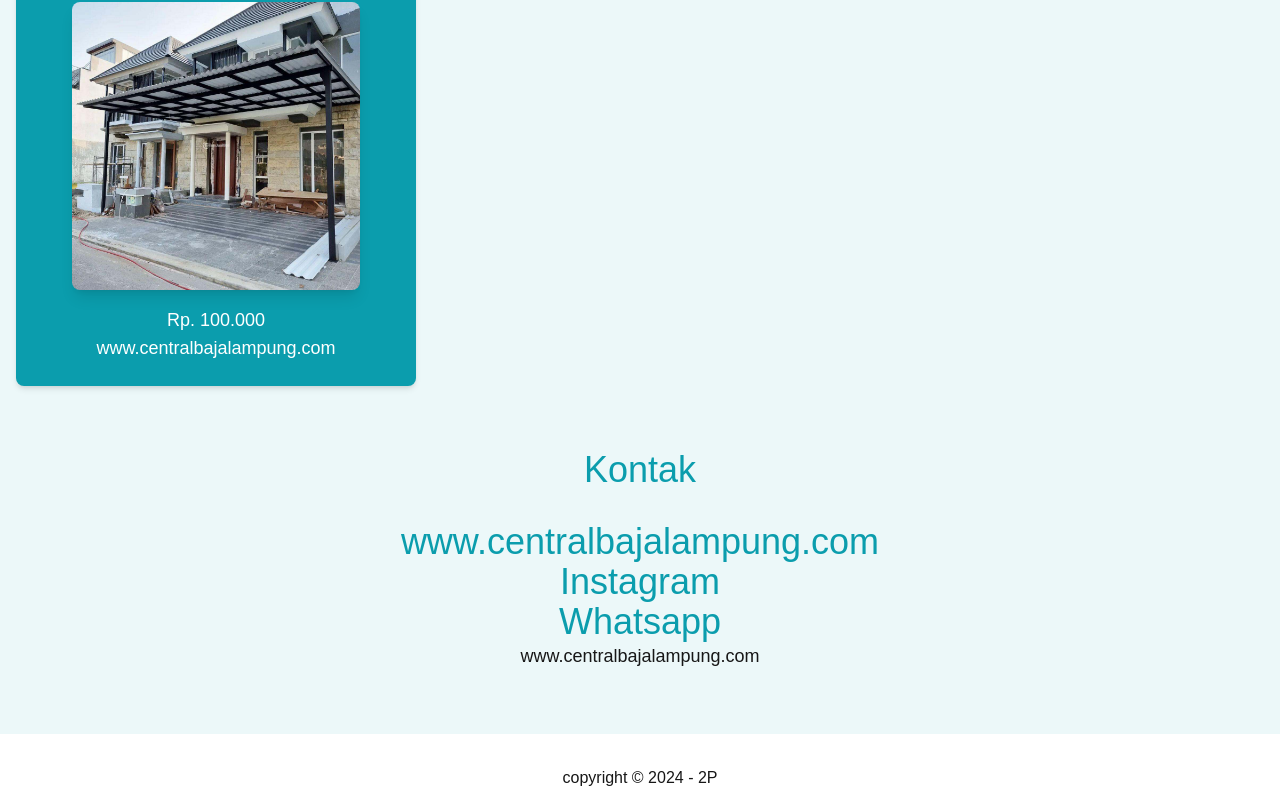
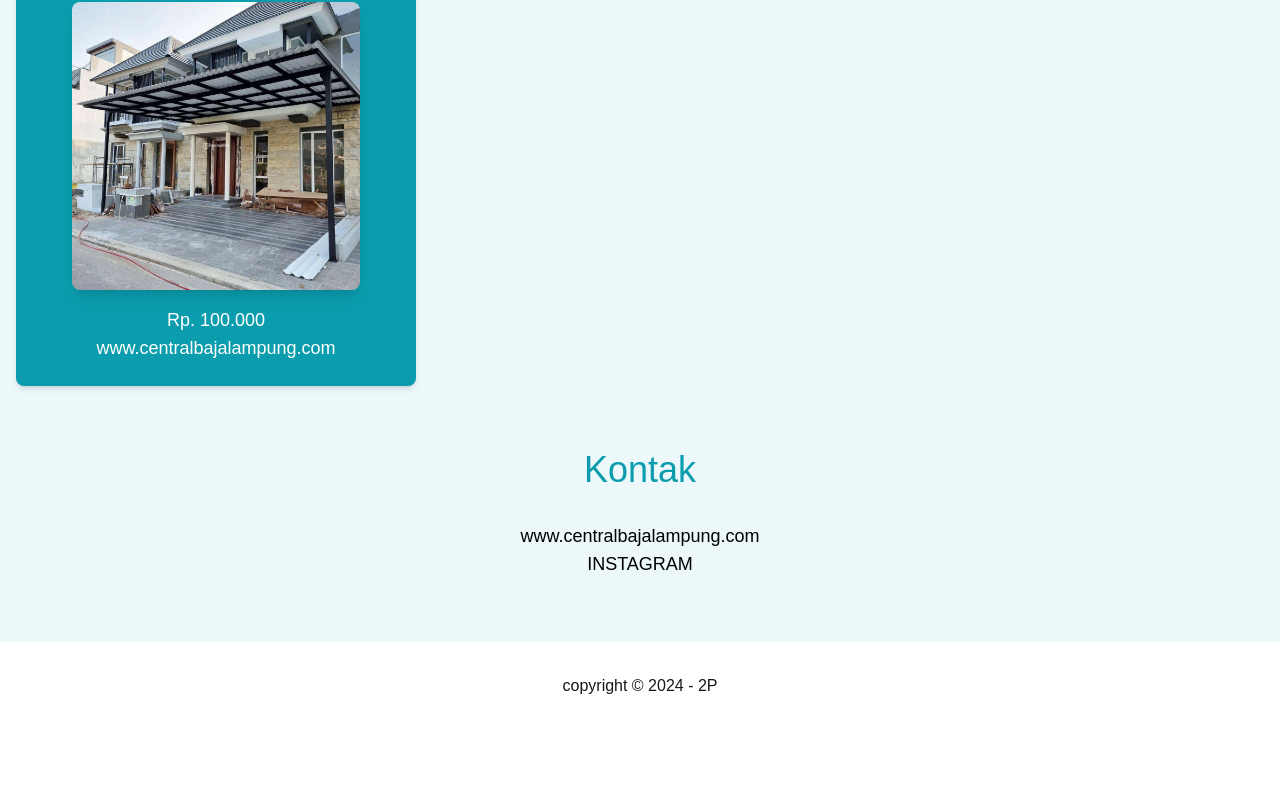
Before and after one commit to adchandra/2P, a Next.js app: page / in a window 1280 px wide. Shown: the part 1496-2302 px from the top of the page. After the commit the page ends 2210 px from the top, so only its background shows below. Built offline with nearby package versions, Linux system fonts and the light colour scheme.

Commit message:
MSeptap:Menambahkan isi pada kontak

```diff
--- a/app/page.tsx
+++ b/app/page.tsx
@@ -133,10 +133,8 @@ export default function Home() {
                     </div>
 
                     <div className="text-center mb-8">
-                        <h3 className="text-4xl font-medium text-primary">www.centralbajalampung.com</h3>
-                        <h3 className="text-4xl font-medium text-primary">Instagram</h3>
-                        <h3 className="text-4xl font-medium text-primary">Whatsapp</h3>
-                        <h3 className="text-4xl font-medium text-lg">www.centralbajalampung.com</h3>
+                        <h3 className="text-black font-medium text-lg">www.centralbajalampung.com</h3>
+                        <h3 className="text-black font-medium text-lg">INSTAGRAM</h3>
                     </div>
 
                 </div>
```
